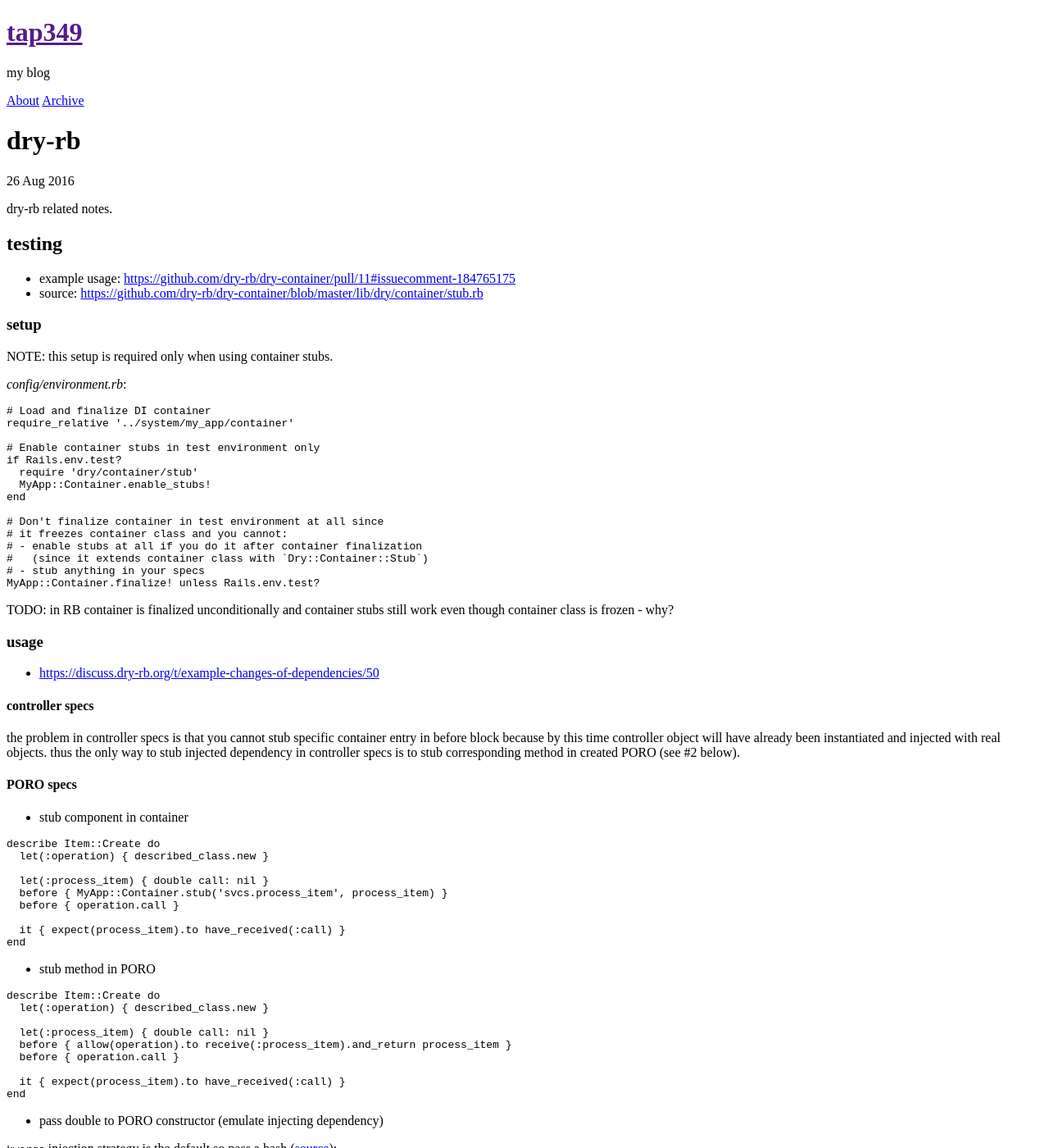
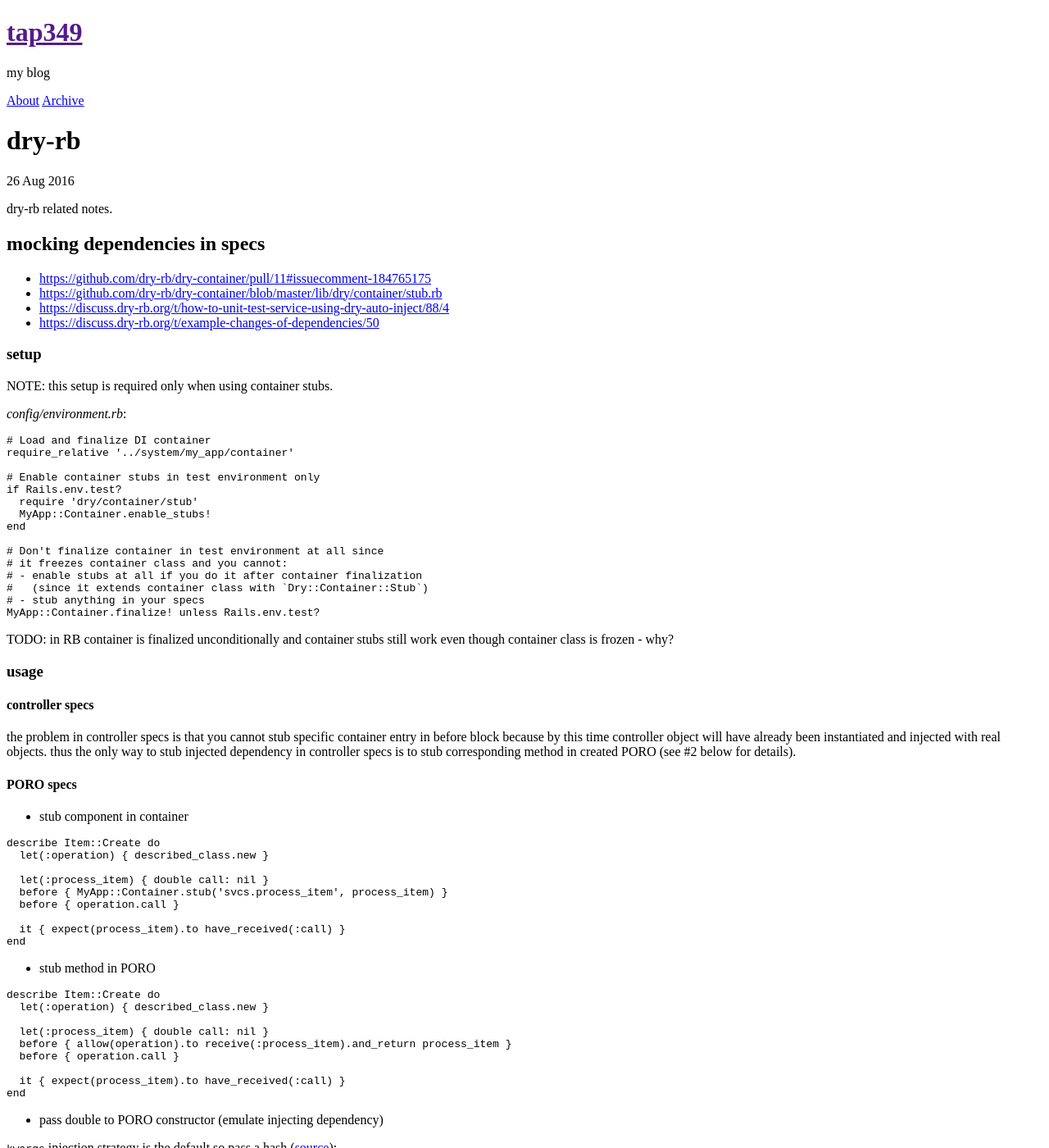
Before and after one commit to tap349/tap349.github.io, a Jekyll site: the page built from _posts/2016-08-26-dry-rb.md, in a window 1280 px wide and 1400 px high. Shown: the whole window at 82% size. Built offline with Jekyll 4.4.1, drawn with Linux system fonts in a browser that asks for light colours.

Commit message:
update 2017-01-28_00:50:35

```diff
--- a/_posts/2016-08-26-dry-rb.md
+++ b/_posts/2016-08-26-dry-rb.md
@@ -10,10 +10,12 @@
 
 <!-- more -->
 
-## testing
+## mocking dependencies in specs
 
-- example usage: <https://github.com/dry-rb/dry-container/pull/11#issuecomment-184765175>
-- source: <https://github.com/dry-rb/dry-container/blob/master/lib/dry/container/stub.rb>
+- <https://github.com/dry-rb/dry-container/pull/11#issuecomment-184765175>
+- <https://github.com/dry-rb/dry-container/blob/master/lib/dry/container/stub.rb>
+- <https://discuss.dry-rb.org/t/how-to-unit-test-service-using-dry-auto-inject/88/4>
+- <https://discuss.dry-rb.org/t/example-changes-of-dependencies/50>
 
 ### setup
 
@@ -44,15 +46,13 @@
 
 ### usage
 
-- <https://discuss.dry-rb.org/t/example-changes-of-dependencies/50>
-
 #### controller specs
 
 the problem in controller specs is that you cannot stub specific
 container entry in before block because by this time controller object
 will have already been instantiated and injected with real objects.
 thus the only way to stub injected dependency in controller specs is
-to stub corresponding method in created PORO (see #2 below).
+to stub corresponding method in created PORO (see #2 below for details).
 
 #### PORO specs
 
```
